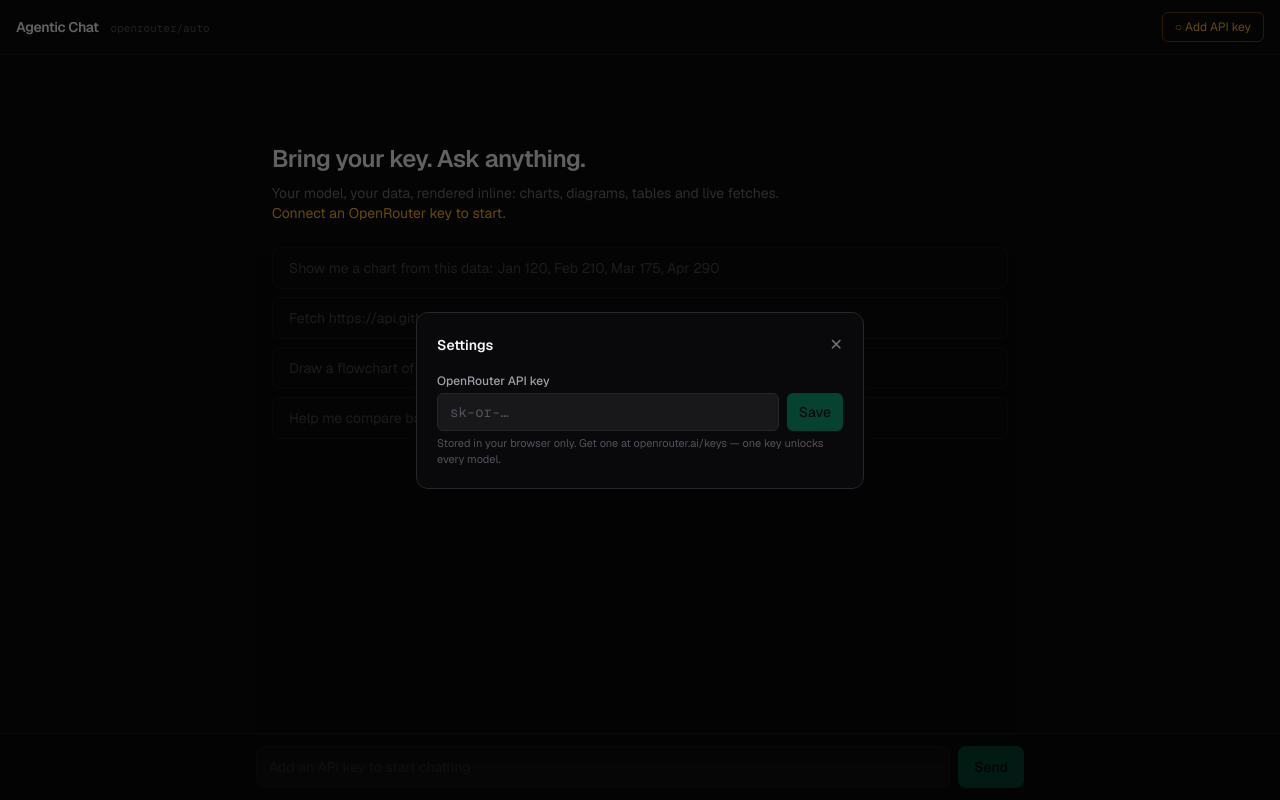
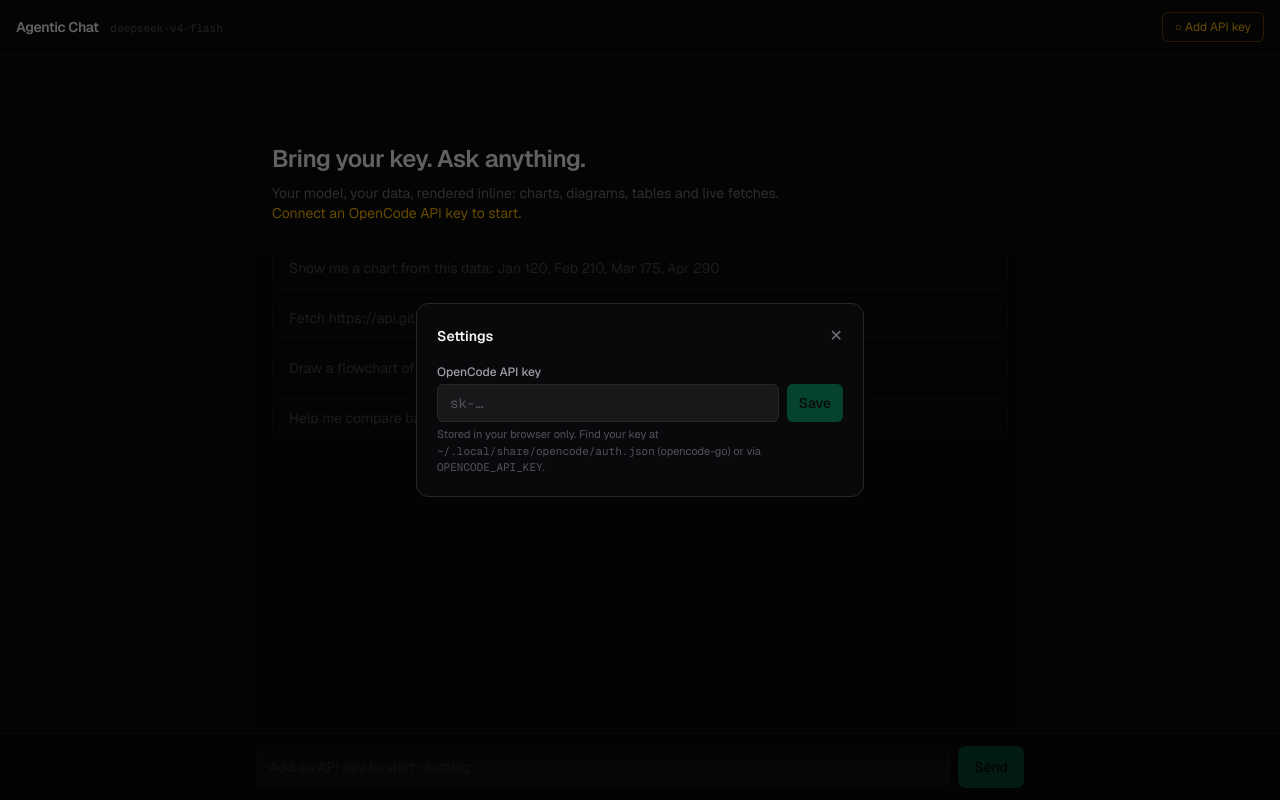
Before and after one commit to charandeep-reddy/agentic-chat, a Next.js app: page / in a window 1280 px wide. Both pictures are taken after a click on the button "○ Add API key". Built offline with nearby package versions, Linux system fonts and the light colour scheme.

Commit message:
feat: switch provider to OpenCode Go (opencode.ai/zen/go/v1), default deepseek-v4-flash

```diff
--- a/app/api/chat/route.ts
+++ b/app/api/chat/route.ts
@@ -7,14 +7,14 @@
 export const maxDuration = 60;
 export const dynamic = "force-dynamic";
 
-export const DEFAULT_MODEL = "openrouter/auto";
+export const DEFAULT_MODEL = "deepseek-v4-flash";
 
-const OPENROUTER_BASE_URL = "https://openrouter.ai/api/v1";
+const OPENCODE_GO_BASE_URL = "https://opencode.ai/zen/go/v1";
 
 export async function POST(req: Request) {
   const apiKey = req.headers.get("x-openrouter-key");
   if (!apiKey || apiKey.trim() === "") {
-    return Response.json({ error: "missing_api_key", message: "Add your OpenRouter API key in Settings first." }, { status: 400 });
+    return Response.json({ error: "missing_api_key", message: "Add your OpenCode API key in Settings first." }, { status: 400 });
   }
 
   let body: { messages?: UIMessage[]; model?: unknown };
@@ -28,13 +28,9 @@
   const modelId = typeof body.model === "string" && body.model.trim() !== "" ? body.model : DEFAULT_MODEL;
 
   const provider = createOpenAICompatible({
-    name: "openrouter",
-    baseURL: OPENROUTER_BASE_URL,
+    name: "opencode-go",
+    baseURL: OPENCODE_GO_BASE_URL,
     apiKey,
-    headers: {
-      "HTTP-Referer": "https://agentic-chat.local",
-      "X-Title": "Agentic Chat",
-    },
   });
 
   const result = streamText({
--- a/app/api/models/route.ts
+++ b/app/api/models/route.ts
@@ -1,13 +1,11 @@
 export const dynamic = "force-dynamic";
 
-interface OpenRouterModel {
+const OPENCODE_GO_BASE_URL = "https://opencode.ai/zen/go/v1";
+
+interface RawModel {
   id: string;
   name?: string;
   context_length?: number | null;
-  pricing?: {
-    prompt?: string;
-    completion?: string;
-  } | null;
 }
 
 export interface ModelInfo {
@@ -24,19 +22,19 @@
 
   let response: Response;
   try {
-    response = await fetch("https://openrouter.ai/api/v1/models", {
+    response = await fetch(`${OPENCODE_GO_BASE_URL}/models`, {
       headers: { Authorization: `Bearer ${apiKey}` },
       signal: AbortSignal.timeout(10_000),
     });
   } catch {
-    return Response.json({ error: "network", message: "Could not reach OpenRouter." }, { status: 502 });
+    return Response.json({ error: "network", message: "Could not reach the OpenCode API." }, { status: 502 });
   }
 
   if (!response.ok) {
-    return Response.json({ error: "openrouter", status: response.status }, { status: response.status });
+    return Response.json({ error: "opencode-go", status: response.status }, { status: response.status });
   }
 
-  const data = (await response.json()) as { data?: OpenRouterModel[] };
+  const data = (await response.json()) as { data?: RawModel[] };
   const models: ModelInfo[] = (data.data ?? [])
     .map((m) => ({ id: m.id, name: m.name ?? m.id, context: m.context_length ?? null }))
     .sort((a, b) => a.id.localeCompare(b.id));
--- a/components/chat.tsx
+++ b/components/chat.tsx
@@ -25,9 +25,17 @@
   "Help me compare bar vs line charts — when should I use each?",
 ];
 
+const DEFAULT_MODEL = "deepseek-v4-flash";
+
 function loadStorage(key: string): string {
   if (typeof window === "undefined") return "";
   return window.localStorage.getItem(key) ?? "";
+}
+
+function loadModel(): string {
+  const stored = loadStorage(MODEL_STORAGE);
+  if (stored.startsWith("openrouter/")) return DEFAULT_MODEL;
+  return stored || DEFAULT_MODEL;
 }
 
 const TOOL_LABELS: Record<string, string> = {
@@ -130,7 +138,7 @@
 
 export function Chat() {
   const [apiKey, setApiKey] = useState(() => loadStorage(KEY_STORAGE));
-  const [model, setModel] = useState(() => loadStorage(MODEL_STORAGE) || "openrouter/auto");
+  const [model, setModel] = useState(loadModel);
   const [settingsOpen, setSettingsOpen] = useState(false);
   const [answeredQuestions, setAnsweredQuestions] = useState<Set<string>>(new Set());
   const scrollRef = useRef<HTMLDivElement>(null);
@@ -203,7 +211,7 @@
               <h2 className="text-2xl font-semibold tracking-tight text-zinc-100">Bring your key. Ask anything.</h2>
               <p className="mt-2 max-w-lg text-sm text-zinc-500">
                 Your model, your data, rendered inline: charts, diagrams, tables and live fetches.
-                {!apiKey && <span className="text-amber-400"> Connect an OpenRouter key to start.</span>}
+                {!apiKey && <span className="text-amber-400"> Connect an OpenCode API key to start.</span>}
               </p>
               <div className="mt-6 space-y-2">
                 {SUGGESTIONS.map((s) => (
@@ -273,7 +281,7 @@
               {error && (
                 <div className="rounded-lg border border-red-500/30 bg-red-500/5 px-4 py-3 text-sm text-red-400">
                   {error.message}
-                  {!apiKey && " Add your OpenRouter API key in Settings."}
+                  {!apiKey && " Add your OpenCode API key in Settings."}
                 </div>
               )}
             </div>
--- a/components/settings-panel.tsx
+++ b/components/settings-panel.tsx
@@ -49,15 +49,14 @@
     let cancelled = false;
     fetch("/api/models", { headers: { "x-openrouter-key": apiKey } })
       .then(async (res) => {
-        if (!res.ok) throw new Error(`OpenRouter rejected the key (${res.status}).`);
+        if (!res.ok) throw new Error(`The API rejected the key (${res.status}).`);
         const data = (await res.json()) as { models: ModelInfo[] };
         if (!cancelled) setModels({ key: apiKey, list: data.models });
       })
       .catch((err: unknown) => {
         if (!cancelled) setErrorKey(apiKey);
         console.error("[settings] failed to load models:", err);
-      });
-    return () => {
+      });    return () => {
       cancelled = true;
     };
   }, [open, apiKey, models, errorKey]);
@@ -88,7 +87,7 @@
         </div>
 
         <label className="mb-1 block text-xs font-medium text-zinc-400" htmlFor="or-key">
-          OpenRouter API key
+          OpenCode API key
         </label>
         <div className="flex gap-2">
           <input
@@ -96,7 +95,7 @@
             type="password"
             value={draftKey}
             onChange={(e) => setDraftKey(e.target.value)}
-            placeholder={apiKey ? `${maskKey(apiKey)} — saved locally` : "sk-or-…"}
+            placeholder={apiKey ? `${maskKey(apiKey)} — saved locally` : "sk-…"}
             autoComplete="off"
             className="w-full rounded-md border border-zinc-800 bg-zinc-900 px-3 py-2 font-mono text-sm text-zinc-200 placeholder-zinc-600 focus:border-emerald-500 focus:outline-none"
           />
@@ -110,7 +109,8 @@
           </button>
         </div>
         <p className="mt-1 text-[11px] text-zinc-600">
-          Stored in your browser only. Get one at openrouter.ai/keys — one key unlocks every model.
+          Stored in your browser only. Find your key at <span className="font-mono">~/.local/share/opencode/auth.json</span>{" "}
+          (opencode-go) or via <span className="font-mono">OPENCODE_API_KEY</span>.
         </p>
 
         {apiKey && (
@@ -138,7 +138,7 @@
                 onChange={(e) => onModelChange(e.target.value)}
                 className="w-full rounded-md border border-zinc-800 bg-zinc-900 px-3 py-2 text-sm text-zinc-200 focus:border-emerald-500 focus:outline-none"
               >
-                <option value="openrouter/auto">openrouter/auto (recommended)</option>
+                <option value="deepseek-v4-flash">deepseek-v4-flash (recommended)</option>
                 {(models?.list ?? []).map((m) => (
                   <option key={m.id} value={m.id}>
                     {m.name} — {m.id}
```
Also changed, not shown: 1 other file (tests, documents, lock files or other folders).
